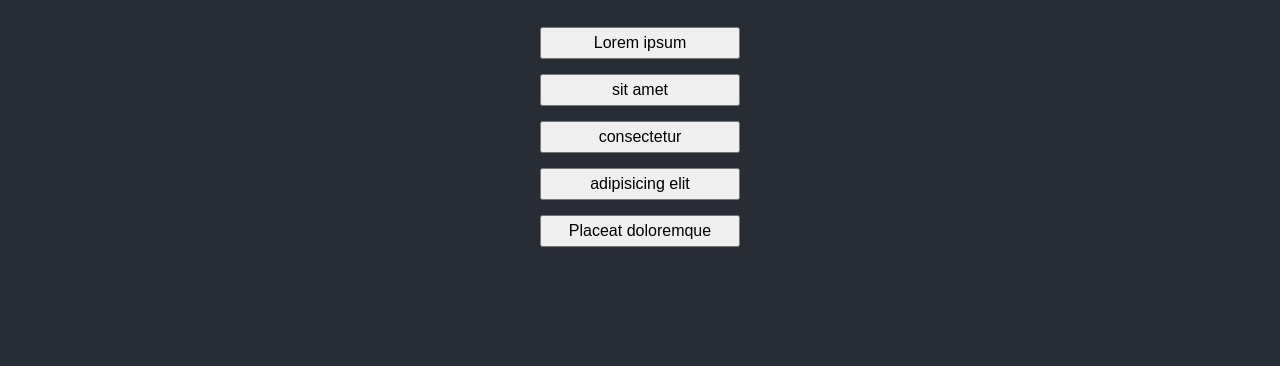
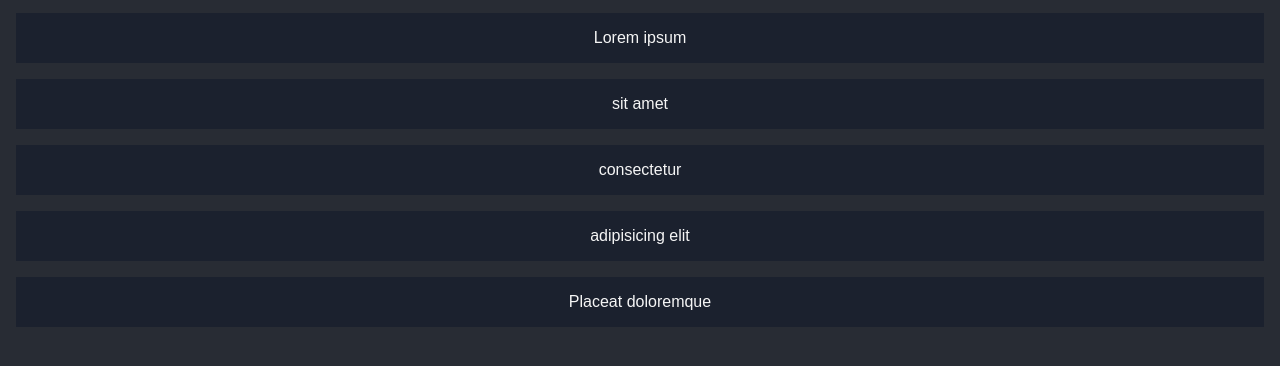
Before and after one commit to Marc-Beyer/cocktail-mixer, a website: page NodeServer/web/index.html in a window 1280 px wide. Shown: the part 108-474 px from the top of the page. Drawn offline with Linux system fonts and the light colour scheme; no server answers.

Commit message:
Channged colors

```diff
--- a/NodeServer/web/style/main.scss
+++ b/NodeServer/web/style/main.scss
@@ -1,42 +1,46 @@
-*{
+$main-color: #282c34;
+$secondary-color: #1b212e;
+
+$main-font-color: #f5f5f5;
+
+* {
     box-sizing: border-box;
     margin: 0;
     padding: 0;
 }
 
-body{
+body {
+    font-size: 20px;
+    font-family: "Segoe UI", Tahoma, Geneva, Verdana, sans-serif;
+    text-align: center;
+    background-color: $main-color;
+    color: $main-font-color;
 
-    font-size: 20px;
-    font-family: 'Segoe UI', Tahoma, Geneva, Verdana, sans-serif;
-    text-align: center;
-    background-color: #282C34;
-    color: white;
-
-    form{
+    form {
         width: 850px;
         display: inline-block;
         margin-top: 150px;
 
-        .labels{
+        .labels {
             display: flex;
             margin-left: 105px;
 
-            label:nth-child(n+2){
+            label:nth-child(n + 2) {
                 margin-left: 125px;
             }
         }
 
-        select{
+        select {
             font-size: 16px;
             width: 150px;
             text-align: center;
         }
 
-        select:nth-child(n+2){
+        select:nth-child(n + 2) {
             margin-left: 50px;
         }
 
-        input[type='submit']{
+        input[type="submit"] {
             width: 150px;
             margin-top: 150px;
             padding: 5px 20px;
@@ -45,32 +49,46 @@ body{
         }
     }
 
-    h1{
+    h1 {
         margin-top: 50px;
     }
 
-    ul{
-
+    ul {
         list-style: none;
 
-        li:first-child{
+        li {
+            margin: 16px;
+        }
+
+        /*
+        li:first-child {
             margin-top: 30px;
         }
 
-        li:nth-child(n+2){
-            margin-top: 15px;
+        li:nth-child(n + 2) {
+            margin-top: 16px;
         }
+        */
 
-        button{
-            width: 200px;
-            padding: 5px 20px;
+        button {
+            width: 100%;
             font-size: 16px;
+            padding: 16px;
+
+            background-color: $secondary-color;
+            color: $main-font-color;
+            border: none;
         }
+    }
+}
 
+@media screen and (max-width: 900px) {
+    body {
+        ul {
+            button {
+                width: 200px;
+                b
+            }
+        }
     }
-
-    @media (max-width: 900px){
-
-    }
-
 }
```
Also changed, not shown: NodeServer/web/style/main.css, 1 other file.
